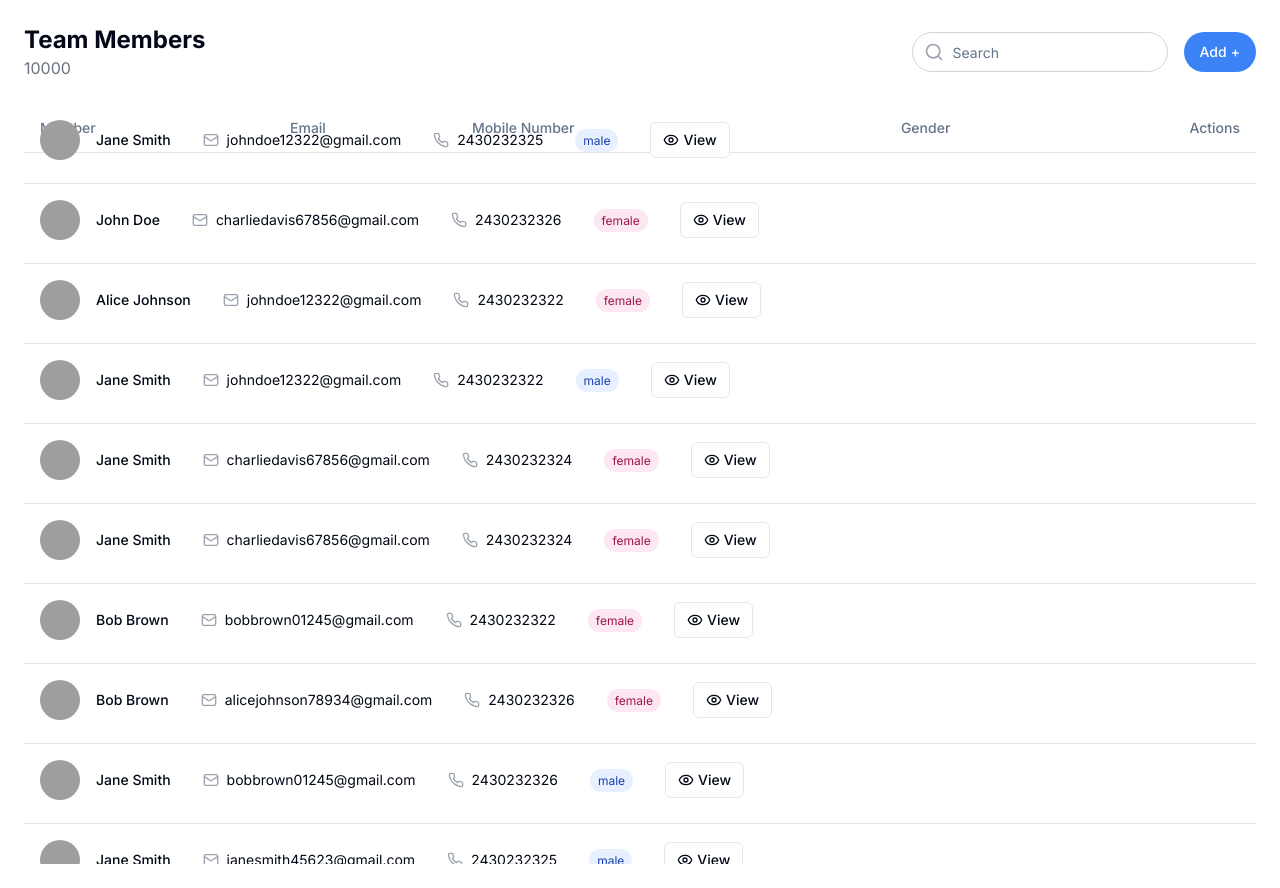
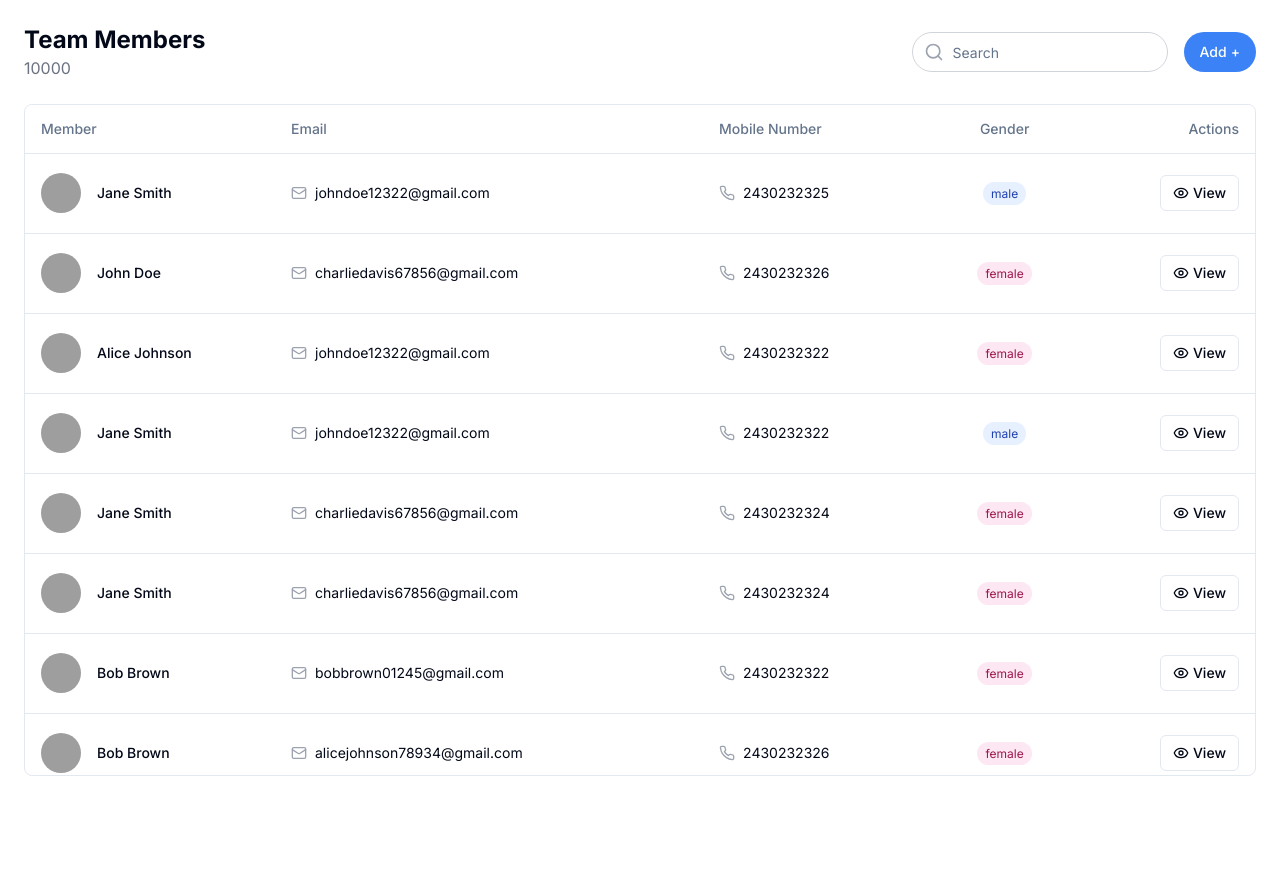
Before and after one commit to Azee94/lume-ai-demo-app, a Next.js app in the folder lume-ai-demo-app/: page / in a window 1280 px wide. After the commit the page ends 800 px from the top, so only its background shows below. Built offline with nearby package versions, Linux system fonts and the light colour scheme; grey boxes are pictures that could not be loaded.

Commit message:
table styling update

```diff
--- a/lume-ai-demo-app/src/components/Dashboard.jsx
+++ b/lume-ai-demo-app/src/components/Dashboard.jsx
@@ -1,5 +1,4 @@
-"use client";
-
+'use client'
 import React, {
   useState,
   useCallback,
@@ -38,8 +37,8 @@ const Dashboard = () => {
     if (containerRef.current) {
       const windowHeight = window.innerHeight;
       const containerTop = containerRef.current.getBoundingClientRect().top;
-      const newHeight = windowHeight - containerTop - 40; // 40px for some bottom margin
-      setListHeight(Math.max(200, newHeight)); // Ensure a minimum height of 200px
+      const newHeight = windowHeight - containerTop - 130;
+      setListHeight(Math.max(200, newHeight));
     }
   }, []);
 
@@ -53,7 +52,7 @@ const Dashboard = () => {
     ({ index, style }) => {
       const member = filteredData[index];
       return (
-        <TableRow key={member.id} style={style}>
+        <TableRow key={member.id} className="h-20">
           <TableCell className="font-medium">
             <div className="flex items-center">
               <img
@@ -105,11 +104,12 @@ const Dashboard = () => {
     [filteredData]
   );
 
-  const innerElementType = React.useMemo(
+  const innerElementType = useMemo(
     () =>
       React.forwardRef(({ style, ...rest }, ref) => (
-        <Table ref={ref} {...rest} style={{ ...style }}>
-          <TableHeader>
+        <div ref={ref} style={{ ...style, height: '100%', overflow: 'auto' }}>
+          <Table>
+            <TableHeader className="sticky top-0 bg-white z-10">
               <TableRow>
                 <TableHead className="w-[250px]">Member</TableHead>
                 <TableHead>Email</TableHead>
@@ -120,13 +120,10 @@ const Dashboard = () => {
             </TableHeader>
             <TableBody>{rest.children}</TableBody>
           </Table>
+        </div>
       )),
     []
   );
-  //   const memoizedRows = useMemo(
-  //     () => filteredData.map((member) => <Row key={member.id} member={member} />),
-  //     [filteredData, Row]
-  //   );
 
   return (
     <div className="container mx-auto p-6" ref={containerRef}>
@@ -159,8 +156,9 @@ const Dashboard = () => {
         </div>
       </div>
 
-      <div className="overflow-hidden">
+      <div className="overflow-hidden border rounded-lg">
         <List
+          className="List"
           height={listHeight}
           itemCount={filteredData.length}
           itemSize={80}
```
Also changed, not shown: 1 other file (tests, documents, lock files or other folders). Lines whose indentation alone changed are shown as unchanged.
